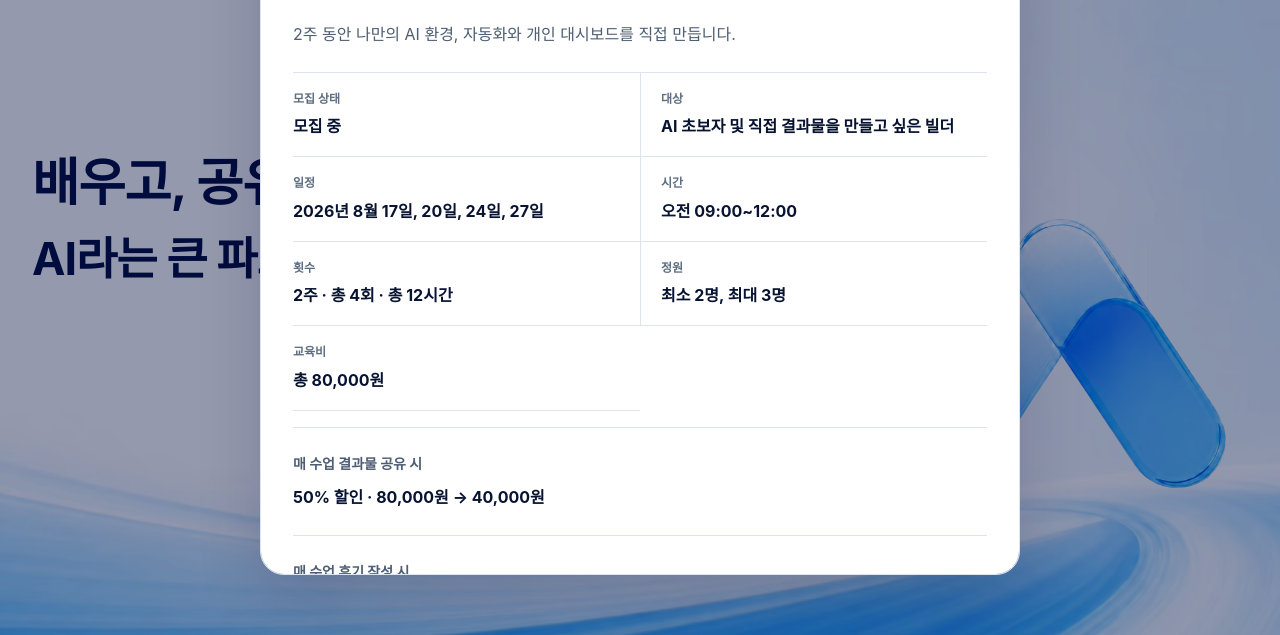
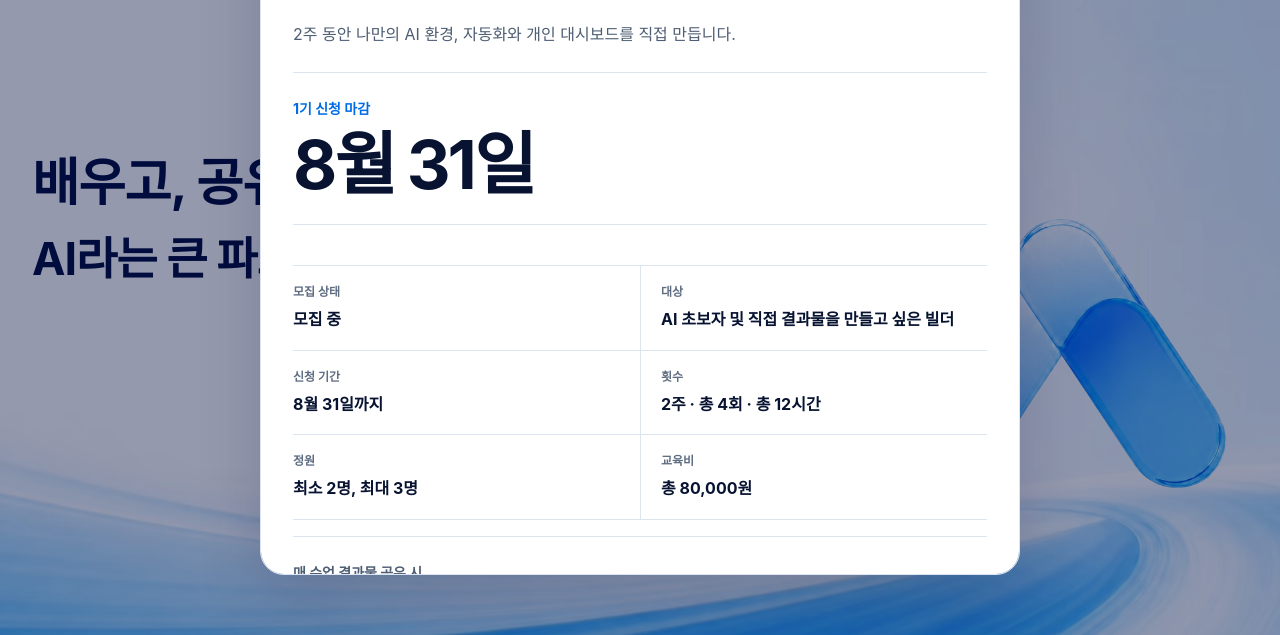
Before and after one commit to aihubos/aibuilderslab, a website: page index.html in a window 1280 px wide. Shown: the part 165-800 px from the top of the page. Drawn offline with Linux system fonts and the light colour scheme.

Commit message:
Set cohort apply deadline and hide session dates

```diff
--- a/index.html
+++ b/index.html
@@ -68,7 +68,7 @@
         }
       })();
     </script>
-    <link rel="stylesheet" href="styles.css?v=20260815-share-offers" />
+    <link rel="stylesheet" href="styles.css?v=20260815-apply-deadline" />
     <title>AI 빌더스 랩 | 배우고, 공유하고, 성장한다</title>
   </head>
   <body>
@@ -262,7 +262,7 @@
       >
         <span class="cohort-recruit-status">모집 중</span>
         <strong>AI BUILDERS LAB 1기</strong>
-        <span>총 80,000원 · 공유 시 40,000원 · 후기 시 64,000원</span>
+        <span>신청 마감 8월 31일 · 총 80,000원</span>
         <span class="cohort-recruit-action">당근 댓글 또는 카카오 신청</span>
       </button>
     </aside>
@@ -1089,6 +1089,11 @@
           2주 동안 나만의 AI 환경, 자동화와 개인 대시보드를 직접 만듭니다.
         </p>
 
+        <p class="cohort-recruit-deadline">
+          <span>1기 신청 마감</span>
+          <strong>8월 31일</strong>
+        </p>
+
         <dl class="cohort-recruit-facts">
           <div>
             <dt>모집 상태</dt>
@@ -1099,12 +1104,8 @@
             <dd>AI 초보자 및 직접 결과물을 만들고 싶은 빌더</dd>
           </div>
           <div>
-            <dt>일정</dt>
-            <dd>2026년 8월 17일, 20일, 24일, 27일</dd>
-          </div>
-          <div>
-            <dt>시간</dt>
-            <dd>오전 09:00~12:00</dd>
+            <dt>신청 기간</dt>
+            <dd>8월 31일까지</dd>
           </div>
           <div>
             <dt>횟수</dt>
@@ -1135,22 +1136,22 @@
           <li>
             <span>1회차</span>
             <strong>나만의 AI 작업환경 구축</strong>
-            <small>8월 17일 월요일 · Hermes Agent와 LLM Wiki</small>
+            <small>Hermes Agent와 LLM Wiki</small>
           </li>
           <li>
             <span>2회차</span>
             <strong>나만의 자동화 구축</strong>
-            <small>8월 20일 목요일 · Hermes 반복 작업 자동화</small>
+            <small>Hermes 반복 작업 자동화</small>
           </li>
           <li>
             <span>3회차</span>
             <strong>바이브 코딩 입문 및 실습</strong>
-            <small>8월 24일 월요일 · 대시보드 화면 초안</small>
+            <small>대시보드 화면 초안</small>
           </li>
           <li>
             <span>4회차</span>
             <strong>나만의 대시보드 완성</strong>
-            <small>8월 27일 목요일 · 자동화 연결과 모바일 테스트</small>
+            <small>자동화 연결과 모바일 테스트</small>
           </li>
         </ol>
 
@@ -1299,6 +1300,6 @@
       </div>
     </footer>
 
-    <script src="script.js?v=20260815-share-offers" defer></script>
+    <script src="script.js?v=20260815-apply-deadline" defer></script>
   </body>
 </html>
--- a/styles.css
+++ b/styles.css
@@ -81,6 +81,7 @@
   --recruit-dialog-width: 760px;
   --recruit-dialog-max-height: 85dvh;
   --recruit-banner-min-height: 56px;
+  --recruit-deadline-size: clamp(2.5rem, 6vw, 4.25rem);
   --modal-backdrop: rgba(0, 12, 61, 0.42);
   --footer-admin-muted: rgba(255, 255, 255, 0.44);
   --motion-lift-small: -2px;
@@ -2765,6 +2766,27 @@ body.is-recruit-open {
   font-size: 1rem;
 }
 
+.cohort-recruit-deadline {
+  display: grid;
+  gap: var(--space-2);
+  padding-block: var(--space-6);
+  border-block: 1px solid var(--border-light);
+}
+
+.cohort-recruit-deadline span {
+  color: var(--brand-blue-strong);
+  font-size: 0.875rem;
+  font-weight: 700;
+}
+
+.cohort-recruit-deadline strong {
+  color: var(--text-primary);
+  font-size: var(--recruit-deadline-size);
+  font-weight: 750;
+  letter-spacing: -0.045em;
+  line-height: 1.05;
+}
+
 .cohort-recruit-facts {
   display: grid;
   gap: 0;
```
Also changed, not shown: DESIGN.md (+3 -3 lines).
